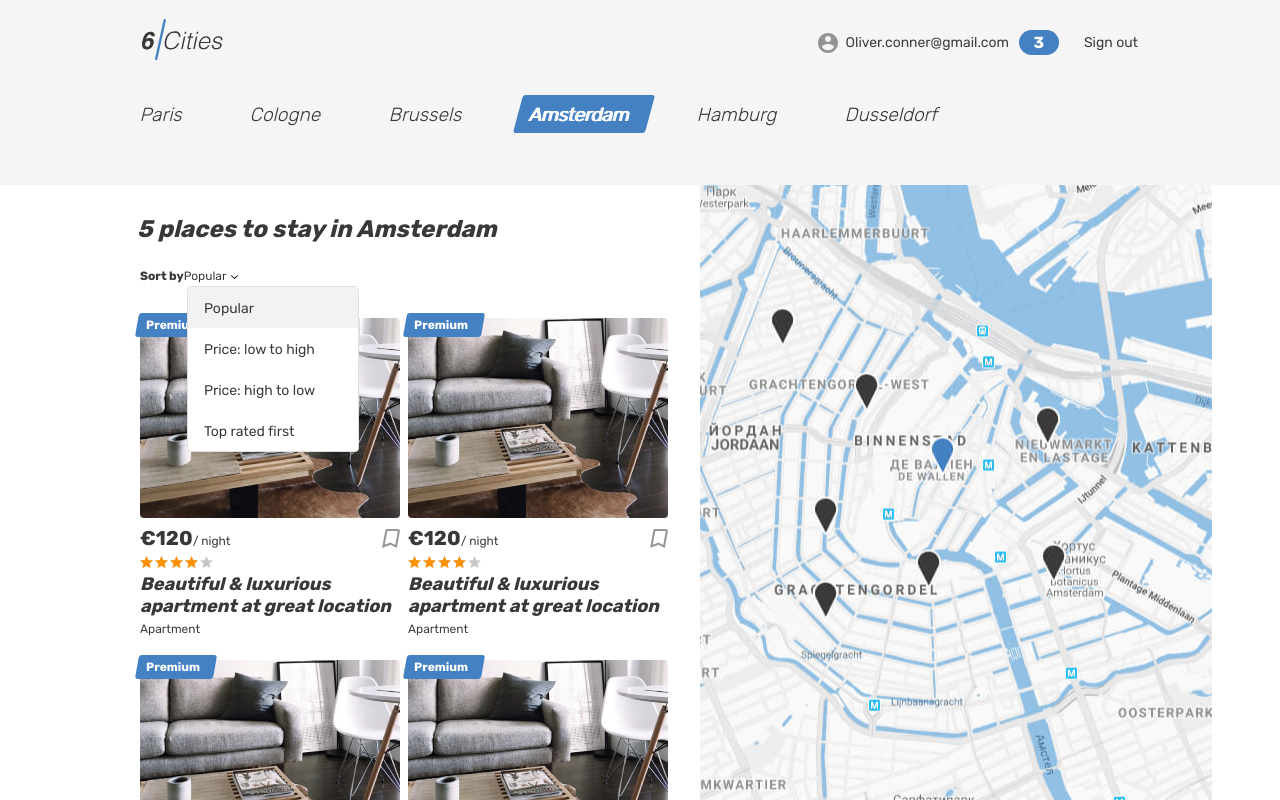
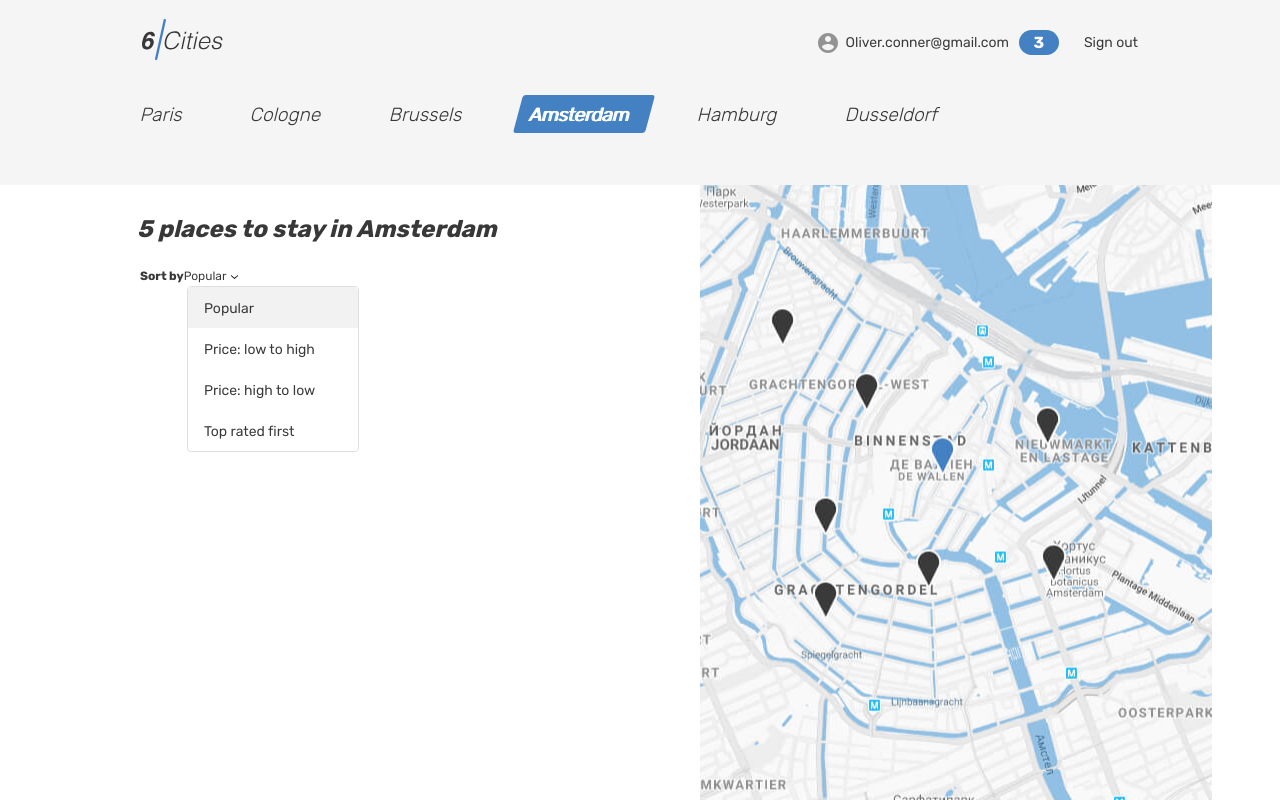
Before and after one commit to silkroadbum/1112261-six-cities-10, a React (Create React App) app in the folder project/: page / in a window 1280 px wide. Built offline with nearby package versions, Linux system fonts and the light colour scheme.

Commit message:
Добавил возможность получения данных о предложении аренды через props для одной карточки предложения

```diff
--- a/project/src/components/offer/offer.tsx
+++ b/project/src/components/offer/offer.tsx
@@ -1,40 +1,50 @@
-function Offer(): JSX.Element {
+import Offer from '../../types/offer';
+
+type OfferCardProps = {
+  offer: Offer;
+};
+
+function OfferCard({ offer }: OfferCardProps): JSX.Element {
+  const { isPremium, isFavorite, previewImage, price, rating, type, title } = offer;
+  const ratingPercent = 100 / 5 * rating;
+
   return (
     <article className="cities__card place-card">
-      <div className="place-card__mark">
-        <span>Premium</span>
-      </div>
+      {isPremium ?
+        <div className="place-card__mark">
+          <span>Premium</span>
+        </div> : ''}
       <div className="cities__image-wrapper place-card__image-wrapper">
         <a href="/">
-          <img className="place-card__image" src="img/apartment-01.jpg" width="260" height="200" alt="Place" />
+          <img className="place-card__image" src={previewImage} width="260" height="200" alt={type} />
         </a>
       </div>
       <div className="place-card__info">
         <div className="place-card__price-wrapper">
           <div className="place-card__price">
-            <b className="place-card__price-value">&euro;120</b>
+            <b className="place-card__price-value">&euro;{price}</b>
             <span className="place-card__price-text">&#47;&nbsp;night</span>
           </div>
           <button className="place-card__bookmark-button button" type="button">
             <svg className="place-card__bookmark-icon" width="18" height="19">
               <use xlinkHref="#icon-bookmark"></use>
             </svg>
-            <span className="visually-hidden">To bookmarks</span>
+            <span className="visually-hidden">{isFavorite ? 'In bookmarks' : 'To bookmarks'}</span>
           </button>
         </div>
         <div className="place-card__rating rating">
           <div className="place-card__stars rating__stars">
-            <span style={{ width: '80%' }}></span>
+            <span style={{ width: `${ratingPercent}%` }}></span>
             <span className="visually-hidden">Rating</span>
           </div>
         </div>
         <h2 className="place-card__name">
-          <a href="/">Beautiful &amp; luxurious apartment at great location</a>
+          <a href="/">{title}</a>
         </h2>
-        <p className="place-card__type">Apartment</p>
+        <p className="place-card__type">{type[0].toUpperCase + type.slice(1)}</p>
       </div>
     </article>
   );
 }
 
-export default Offer;
+export default OfferCard;
--- a/project/src/pages/main-screen/main-screen.tsx
+++ b/project/src/pages/main-screen/main-screen.tsx
@@ -1,5 +1,4 @@
 import React from 'react';
-import Offer from '../../components/offer/offer';
 import Logo from '../../components/logo/logo';
 
 type MainScreenProps = {
@@ -100,7 +99,7 @@ function MainScreen({ offersCount }: MainScreenProps): JSX.Element {
                   </ul>
                 </form>
                 <div className="cities__places-list places__list tabs__content">
-                  {Array.from({ length: offersCount }, () => <Offer />)}
+
                 </div>
               </section>
               <div className="cities__right-section">
--- a/project/src/pages/room-screen/room-screen.tsx
+++ b/project/src/pages/room-screen/room-screen.tsx
@@ -9,7 +9,8 @@ type RoomScreenProps = {
 
 function RoomScreen({ offers }: RoomScreenProps): JSX.Element {
   const params = useParams();
-
+  // eslint-disable-next-line no-console
+  console.log(params);
   return (
     < React.Fragment >
       <div style={{ display: 'none' }}>
```
